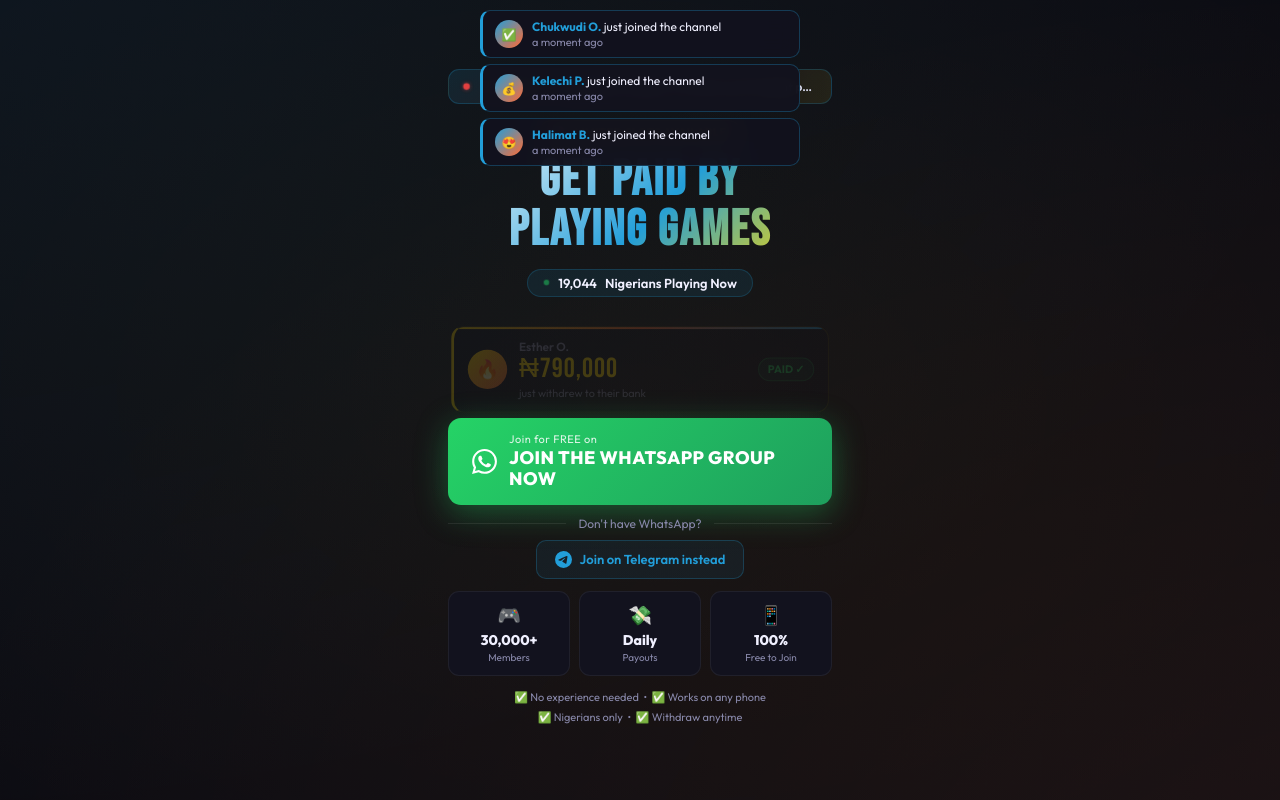
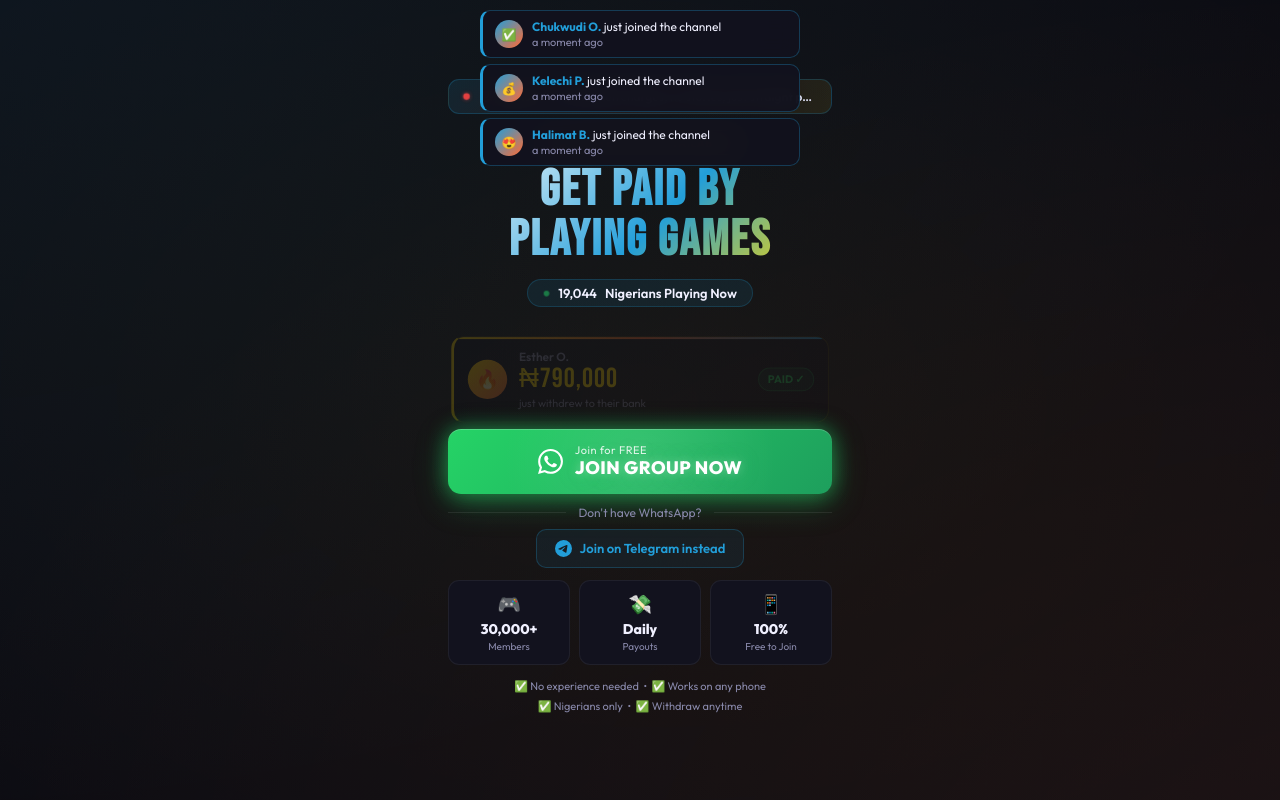
Before and after one commit to formatetv/formate2, a plain HTML site: page Index.html in a window 1280 px wide. Drawn offline with Linux system fonts and the light colour scheme.

Commit message:
Update Index.html

```diff
--- a/Index.html
+++ b/Index.html
@@ -208,7 +208,7 @@
     color:white;text-decoration:none;border-radius:13px;
     font-family:'Outfit',sans-serif;font-size:18px;font-weight:800;
     margin-bottom:11px;position:relative;overflow:hidden;
-    box-shadow:0 8px 32px rgba(37,211,102,0.35);
+    box-shadow:0 0 20px rgba(37,211,102,0.5), 0 8px 32px rgba(37,211,102,0.35), inset 0 1px 0 rgba(255,255,255,0.2);
     transition:transform 0.2s ease,box-shadow 0.2s ease;letter-spacing:0.5px;
   }
   .btn-whatsapp-primary::before {
@@ -216,10 +216,18 @@
     background:linear-gradient(90deg,transparent,rgba(255,255,255,0.15),transparent);
     animation:shimmer 2.5s infinite;
   }
-  .btn-whatsapp-primary:hover{transform:translateY(-2px);box-shadow:0 12px 40px rgba(37,211,102,0.5);}
+  .btn-whatsapp-primary::after {
+    content:'';position:absolute;top:0;left:0;right:0;bottom:0;
+    background:radial-gradient(circle at center, rgba(255,255,255,0.1) 0%, transparent 70%);
+    pointer-events:none;border-radius:13px;
+  }
+  .btn-whatsapp-primary:hover{transform:translateY(-2px);box-shadow:0 0 30px rgba(37,211,102,0.7), 0 12px 40px rgba(37,211,102,0.5), inset 0 1px 0 rgba(255,255,255,0.3);}
   .wa-icon-primary{width:25px;height:25px;flex-shrink:0;}
   .btn-label{display:flex;flex-direction:column;align-items:flex-start;line-height:1.2;}
   .btn-label small{font-size:11px;font-weight:400;opacity:0.85;}
+  .btn-label {
+    text-shadow: 0 0 10px rgba(255,255,255,0.3), 0 0 20px rgba(37,211,102,0.4);
+  }
 
   /* ── TELEGRAM (NOW SECONDARY) ── */
   .telegram-section{text-align:center;margin-bottom:12px;}
@@ -295,8 +303,8 @@
       <path d="M17.472 14.382c-.297-.149-1.758-.867-2.03-.967-.273-.099-.471-.148-.67.15-.197.297-.767.966-.94 1.164-.173.199-.347.223-.644.075-.297-.15-1.255-.463-2.39-1.475-.883-.788-1.48-1.761-1.653-2.059-.173-.297-.018-.458.13-.606.134-.133.298-.347.446-.52.149-.174.198-.298.298-.497.099-.198.05-.371-.025-.52-.075-.149-.669-1.612-.916-2.207-.242-.579-.487-.5-.669-.51-.173-.008-.371-.01-.57-.01-.198 0-.52.074-.792.372-.272.297-1.04 1.016-1.04 2.479 0 1.462 1.065 2.875 1.213 3.074.149.198 2.096 3.2 5.077 4.487.709.306 1.262.489 1.694.625.712.227 1.36.195 1.871.118.571-.085 1.758-.719 2.006-1.413.248-.694.248-1.289.173-1.413-.074-.124-.272-.198-.57-.347m-5.421 7.403h-.004a9.87 9.87 0 0 1-5.031-1.378l-.361-.214-3.741.982.998-3.648-.235-.374a9.86 9.86 0 0 1-1.51-5.26c.001-5.45 4.436-9.884 9.888-9.884 2.64 0 5.122 1.03 6.988 2.898a9.825 9.825 0 0 1 2.893 6.994c-.003 5.45-4.437 9.884-9.885 9.884m8.413-18.297A11.815 11.815 0 0 0 12.05 0C5.495 0 .16 5.335.157 11.892c0 2.096.547 4.142 1.588 5.945L.057 24l6.305-1.654a11.882 11.882 0 0 0 5.683 1.448h.005c6.554 0 11.89-5.335 11.893-11.893a11.821 11.821 0 0 0-3.48-8.413Z"/>
     </svg>
     <div class="btn-label">
-      <small>Join for FREE on</small>
-      JOIN THE WHATSAPP GROUP NOW
+      <small>Join for FREE</small>
+      JOIN GROUP NOW
     </div>
   </a>
 
```
